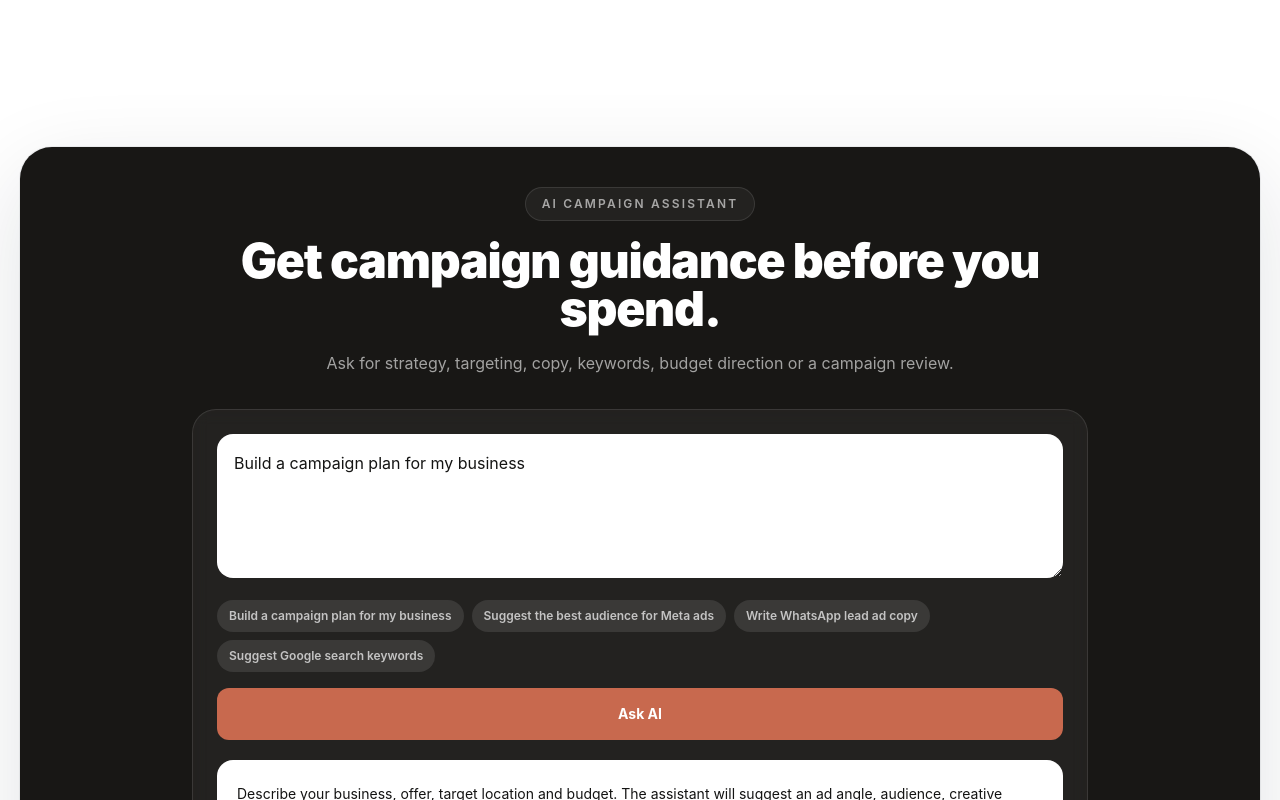
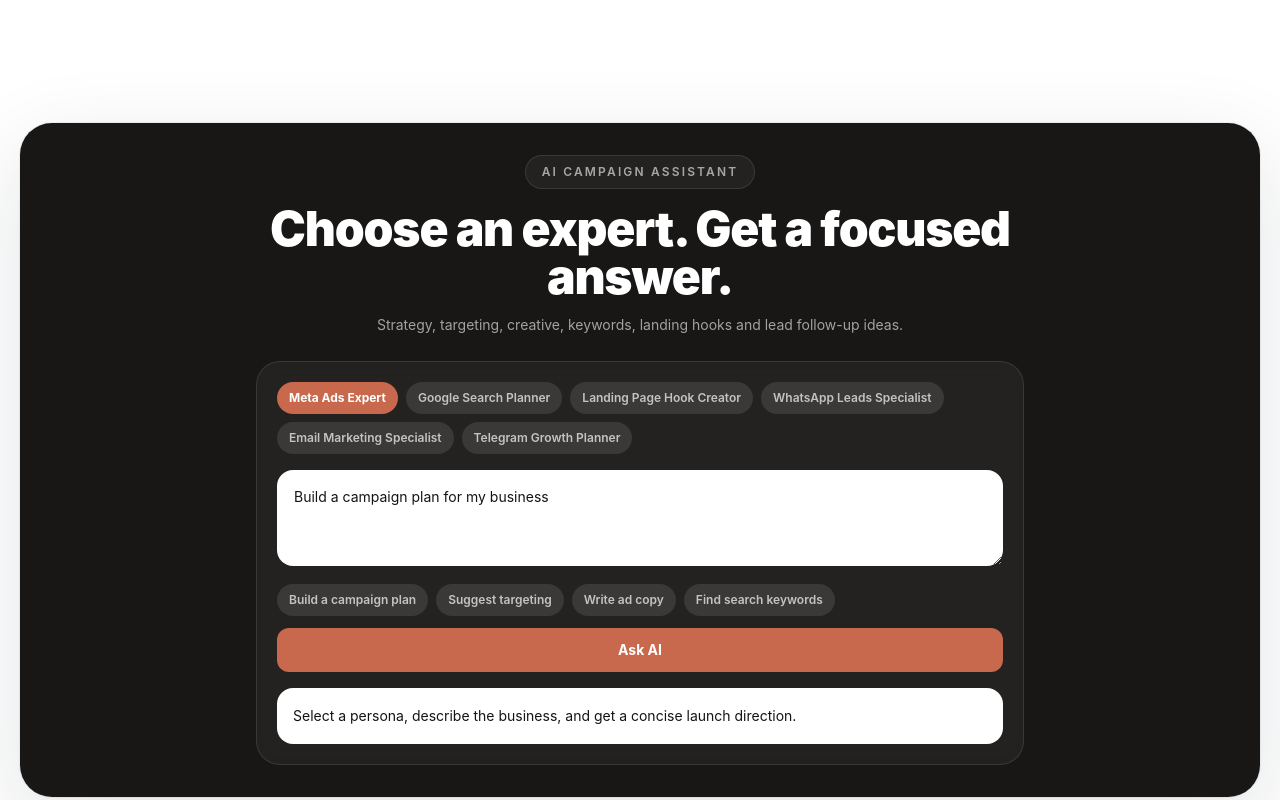
Before and after one commit to lkmeeena882437-dotcom/Launch1stAd.ai, a Next.js app: page / in a window 1280 px wide. Shown: the part 680-1480 px from the top of the page. Built offline with nearby package versions, Linux system fonts and the light colour scheme.

Commit message:
Compact AI chat with expert personas

```diff
--- a/components/home/IdeaBox.tsx
+++ b/components/home/IdeaBox.tsx
@@ -2,16 +2,26 @@
 
 import { FormEvent, useState } from "react";
 
+const personas = [
+  "Meta Ads Expert",
+  "Google Search Planner",
+  "Landing Page Hook Creator",
+  "WhatsApp Leads Specialist",
+  "Email Marketing Specialist",
+  "Telegram Growth Planner"
+];
+
 const prompts = [
-  "Build a campaign plan for my business",
-  "Suggest the best audience for Meta ads",
-  "Write WhatsApp lead ad copy",
-  "Suggest Google search keywords"
+  "Build a campaign plan",
+  "Suggest targeting",
+  "Write ad copy",
+  "Find search keywords"
 ];
 
 export function IdeaBox() {
+  const [persona, setPersona] = useState(personas[0]);
   const [question, setQuestion] = useState("Build a campaign plan for my business");
-  const [answer, setAnswer] = useState("Describe your business, offer, target location and budget. The assistant will suggest an ad angle, audience, creative direction and next launch step.");
+  const [answer, setAnswer] = useState("Select a persona, describe the business, and get a concise launch direction.");
   const [loading, setLoading] = useState(false);
 
   async function submit(event: FormEvent<HTMLFormElement>) {
@@ -21,37 +31,42 @@ export function IdeaBox() {
       const response = await fetch("/api/idea-chat", {
         method: "POST",
         headers: { "Content-Type": "application/json" },
-        body: JSON.stringify({ question })
+        body: JSON.stringify({ question: `${persona}: ${question}` })
       });
       const data = await response.json();
-      setAnswer(data.answer || "Try a clear business question.");
+      setAnswer(data.answer || "Add business, offer, audience and budget for better guidance.");
     } catch {
-      setAnswer("Recommended next step: define the offer, choose one primary audience, write a direct CTA and prepare WhatsApp follow-up replies.");
+      setAnswer("Recommended: define the offer, choose one audience, write a direct CTA, and prepare follow-up replies.");
     } finally {
       setLoading(false);
     }
   }
 
   return (
-    <section className="mx-auto max-w-7xl px-5 py-12 md:py-20">
-      <div className="premium-ring rounded-[2rem] bg-dark p-5 text-canvas md:p-10">
-        <div className="mx-auto max-w-4xl text-center">
+    <section className="mx-auto max-w-7xl px-5 py-8 md:py-14">
+      <div className="premium-ring rounded-[2rem] bg-dark p-5 text-canvas md:p-8">
+        <div className="mx-auto max-w-3xl text-center">
           <p className="inline-flex rounded-full border border-white/10 bg-white/5 px-4 py-2 text-xs font-semibold uppercase tracking-[0.18em] text-white/60">AI campaign assistant</p>
-          <h2 className="mt-4 text-3xl font-black tracking-tight text-white md:text-5xl">Get campaign guidance before you spend.</h2>
-          <p className="mx-auto mt-4 max-w-2xl leading-7 text-white/60">Ask for strategy, targeting, copy, keywords, budget direction or a campaign review.</p>
+          <h2 className="mt-4 text-3xl font-black tracking-tight text-white md:text-5xl">Choose an expert. Get a focused answer.</h2>
+          <p className="mx-auto mt-3 max-w-2xl text-sm leading-6 text-white/60">Strategy, targeting, creative, keywords, landing hooks and lead follow-up ideas.</p>
         </div>
 
-        <div className="mx-auto mt-8 max-w-4xl rounded-3xl border border-white/10 bg-white/5 p-4 backdrop-blur md:p-6">
-          <form onSubmit={submit} className="space-y-4">
-            <textarea value={question} onChange={(event) => setQuestion(event.target.value)} className="min-h-36 w-full rounded-2xl border border-white/10 bg-white p-4 text-base text-ink outline-none" />
+        <div className="mx-auto mt-6 max-w-3xl rounded-3xl border border-white/10 bg-white/5 p-4 backdrop-blur md:p-5">
+          <div className="mb-4 flex flex-wrap gap-2">
+            {personas.map((item) => (
+              <button key={item} type="button" onClick={() => setPersona(item)} className={item === persona ? "rounded-full bg-coral px-3 py-2 text-xs font-bold text-white" : "rounded-full bg-white/10 px-3 py-2 text-xs font-semibold text-white/70"}>{item}</button>
+            ))}
+          </div>
+          <form onSubmit={submit} className="space-y-3">
+            <textarea value={question} onChange={(event) => setQuestion(event.target.value)} className="min-h-24 w-full rounded-2xl border border-white/10 bg-white p-4 text-sm text-ink outline-none" />
             <div className="flex flex-wrap gap-2">
               {prompts.map((prompt) => (
                 <button key={prompt} type="button" onClick={() => setQuestion(prompt)} className="rounded-full bg-white/10 px-3 py-2 text-xs font-semibold text-white/70">{prompt}</button>
               ))}
             </div>
-            <button className="w-full rounded-xl bg-coral px-5 py-4 text-sm font-bold text-white">{loading ? "Thinking..." : "Ask AI"}</button>
+            <button className="w-full rounded-xl bg-coral px-5 py-3 text-sm font-bold text-white">{loading ? "Thinking..." : "Ask AI"}</button>
           </form>
-          <div className="mt-5 whitespace-pre-line rounded-2xl bg-white p-5 text-sm leading-7 text-ink">{answer}</div>
+          <div className="mt-4 max-h-80 overflow-y-auto whitespace-pre-line rounded-2xl bg-white p-4 text-sm leading-6 text-ink">{answer}</div>
         </div>
       </div>
     </section>
```
